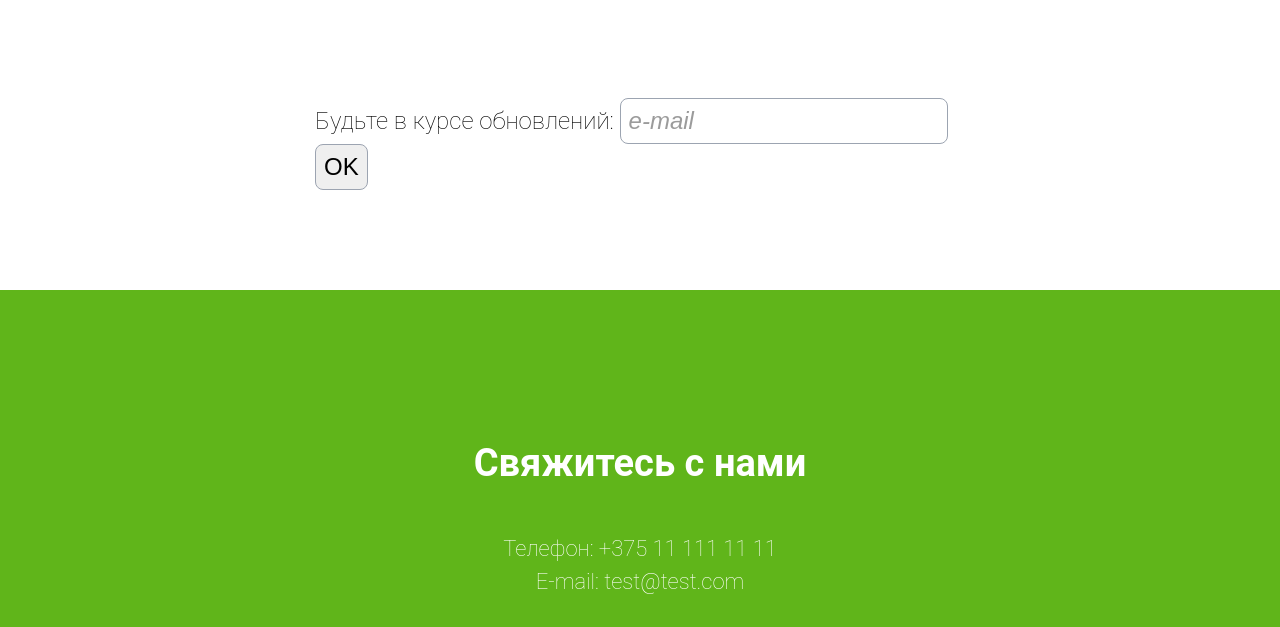
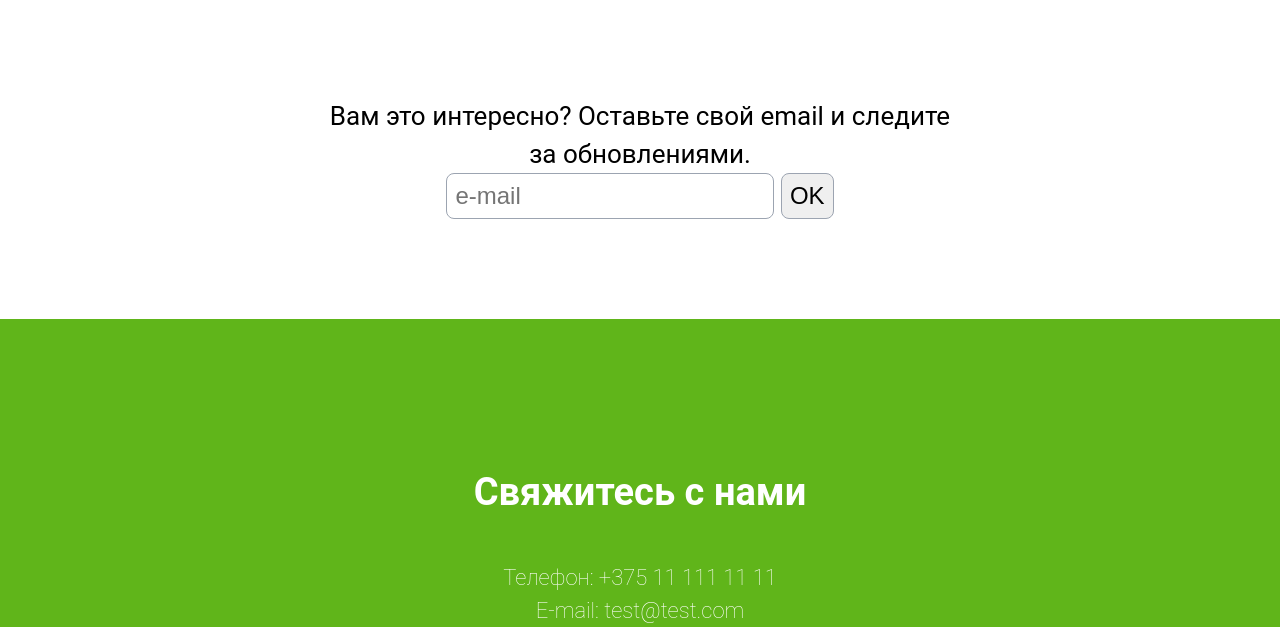
Before and after one commit to dimaatkaev/near-the-farm-landing, a plain HTML site: page index.html in a window 1280 px wide. Shown: the part 4368-4995 px from the top of the page. Drawn offline with nearby package versions, Linux system fonts and the light colour scheme.

Commit message:
minor fixes

```diff
--- a/css/style.css
+++ b/css/style.css
@@ -81,6 +81,16 @@ body {
     margin-left: auto;
     max-width: 650px;
     display: flex;
+    justify-content: center;
+    align-items: center;
+}
+
+#section-d .leave-email-wrapper form {
+    flex-direction: column;
+    display: flex;
+    justify-content: center;
+    align-items: center;
+    text-align: center;
 }
 
 #section-d .leave-email-wrapper label {
@@ -97,7 +107,6 @@ body {
 #section-d .leave-email-wrapper label input::placeholder {
     font-size: 24px;
     color: rgba(56, 56, 56, 0.5);
-    font-style: italic
 }
 
 .section {
--- a/index.html
+++ b/index.html
@@ -59,8 +59,9 @@
 <section id="section-d" class="section">
     <div class="leave-email-wrapper">
             <form onsubmit="return false">
-                <label class="description">Будьте в курсе обновлений: <input type="email" placeholder="e-mail"></label>
-                            <input type="submit" value="OK">
+                <div>Вам это интересно? Оставьте свой email и следите за обновлениями.</div>
+                <div><input type="email" placeholder="e-mail">
+                    <input type="submit" value="OK"></div>
             </form>
     </div>
 </section>
```
